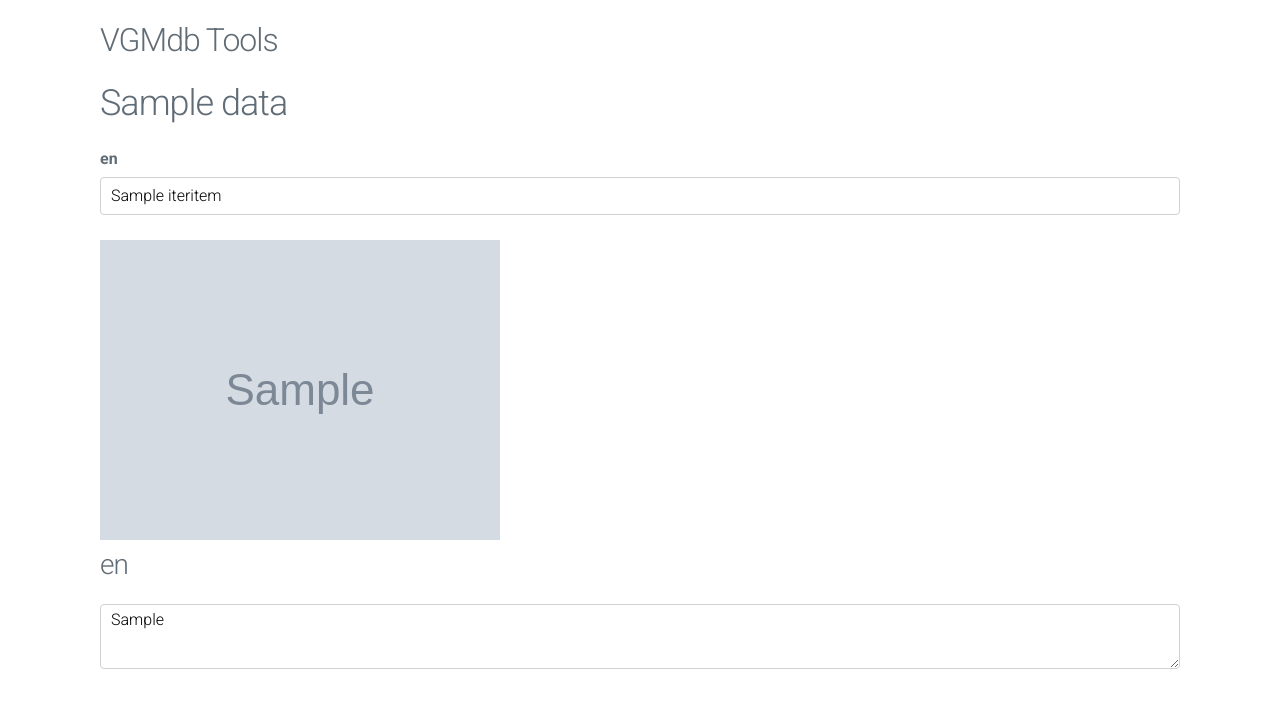
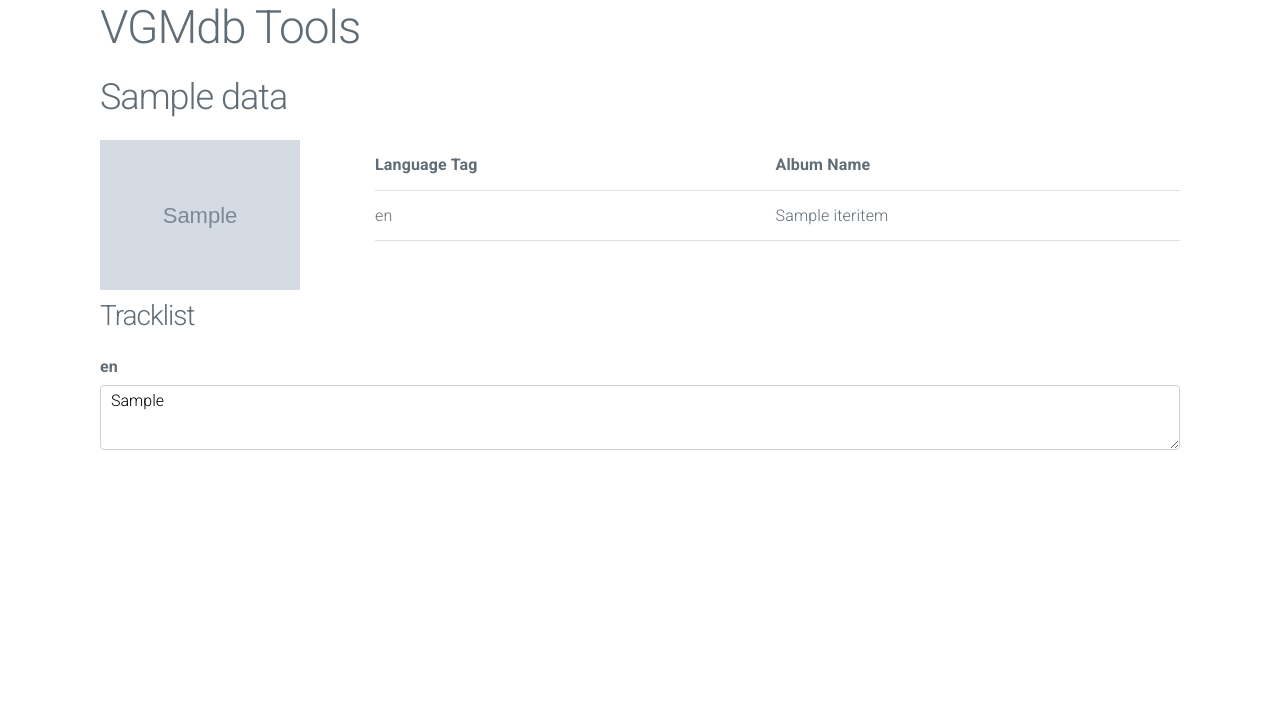
Before and after one commit to jyntran/vgmdb-tools, a Flask app: template templates/album_tagging_result.html in a window 1280 px wide. Shown: the top 708 px of the page. Run offline with Flask 2, Linux system fonts and the light colour scheme; the template is opened without the code that fills it: most values are stand-ins (such as "Sample title", 1, 10 or a date in 2020); grey boxes marked "Sample" are stand-in pictures; some libraries are stand-ins or nearby versions.

Commit message:
Refactoring of app and template code, added stylesheet for minor mods

```diff
--- a/app.py
+++ b/app.py
@@ -47,6 +47,7 @@ def album_tagging():
 				resp = r.text
 				return resp
 	if data is not None:
+                info['name'] = data['name']
 		if data['names']:
                         info['names'] = data['names']
 
--- /dev/null
+++ b/static/style.css
@@ -0,0 +1,4 @@
+img {
+  width: 100%;
+  max-width: 200px;
+}
--- a/templates/album_tagging_result.html
+++ b/templates/album_tagging_result.html
@@ -9,20 +9,46 @@
 
 <h2>{{data.name}}</h2>
 
-{% if data.names %}
-  {% for lang, name in data.names.iteritems() %}
-     <p><label>{{lang|e}}</label> <input value="{{name|e}}"/></p>
-  {% endfor %}
+<div class="row">
+{% if data.cover %}
+    <div class="column column-25">
+      <img src="{{data.cover}}"/>
+    </div>
 {% endif %}
 
-{% if data.cover %}
-  <img src="{{data.cover}}"/>
+{% if data.names %}
+<div class="column">
+  <table>
+    <thead>
+      <tr>
+        <th>Language Tag</th>
+        <th>Album Name</th>
+      </tr>
+    </thead>
+    <tbody>
+    {% for lang, name in data.names.iteritems() %}
+      <tr>
+       <td>{{lang|e}}</td>
+       <td>{{name|e}}</td>
+      </tr>
+    {% endfor %}
+    </tbody>
+  </table>
+</div>
 {% endif %}
+</div>
 
+{% if data.tracklist %}
+<h3>Tracklist</h3>
+<div class="row">
 {% for lang, tracks in data.tracklist.iteritems()  %}
-  <h3>{{lang|e}}</h3>
-  <textarea>{{tracks.t|e}}</textarea>
+  <div class="column">
+    <label>{{lang|e}}</label>
+    <textarea>{{tracks.t|e}}</textarea>
+  </div>
 {% endfor %}
+</div>
+{% endif %}
 
 {% endif %}
 
--- a/templates/layout.html
+++ b/templates/layout.html
@@ -2,8 +2,9 @@
   <title>VGMdb Tools</title>
 
   <link rel="stylesheet" href="https://fonts.googleapis.com/css?family=Roboto:300,300italic,700,700italic">
+  <link rel="stylesheet" href="https://cdnjs.cloudflare.com/ajax/libs/normalize/5.0.0/normalize.min.css">
   <link rel="stylesheet" href="https://cdnjs.cloudflare.com/ajax/libs/milligram/1.1.0/milligram.min.css">
-  <link rel="stylesheet" href="https://cdnjs.cloudflare.com/ajax/libs/normalize/5.0.0/normalize.min.css">
+  <link rel=stylesheet type=text/css href="{{ url_for('static', filename='style.css') }}">
 
 <div class=container>
   <h1>VGMdb Tools</h1>
```
